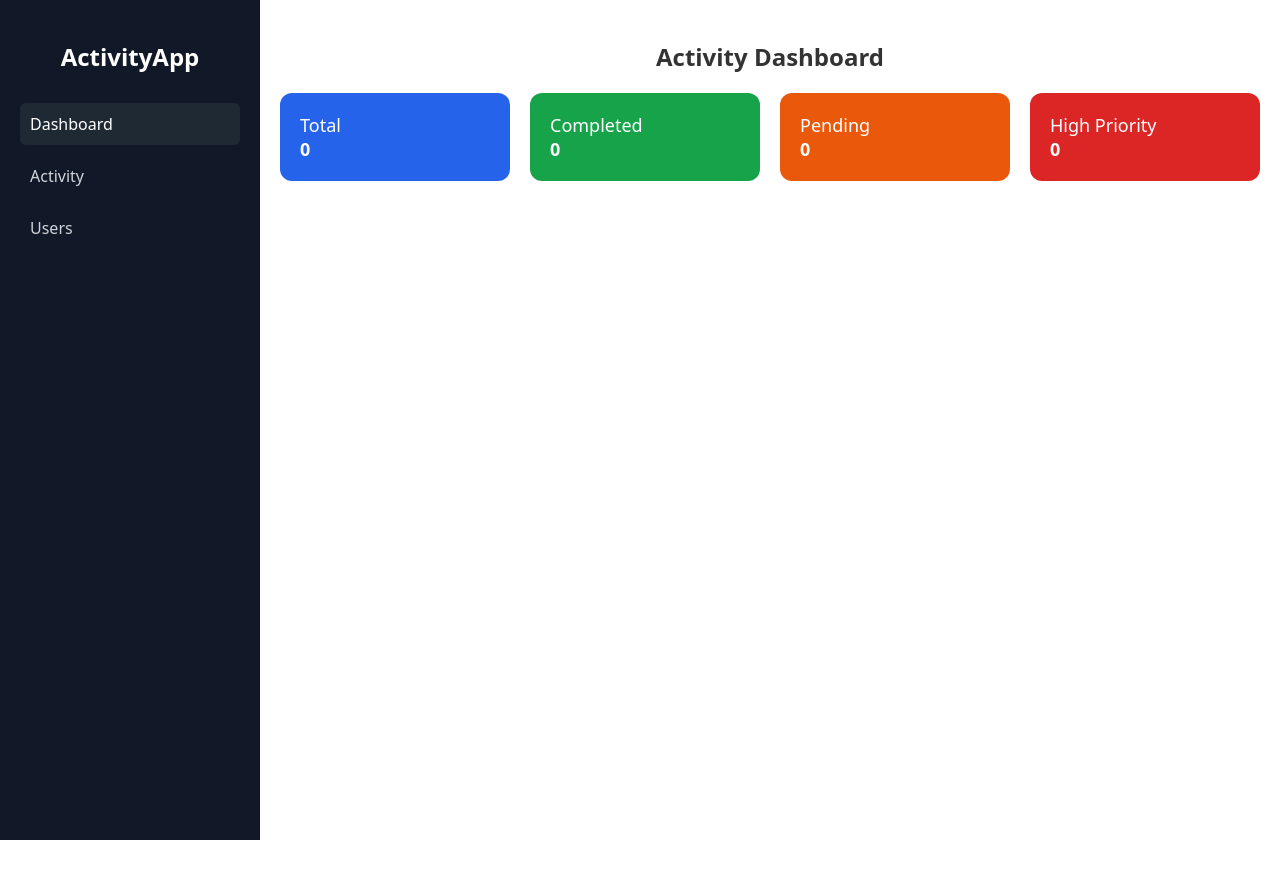
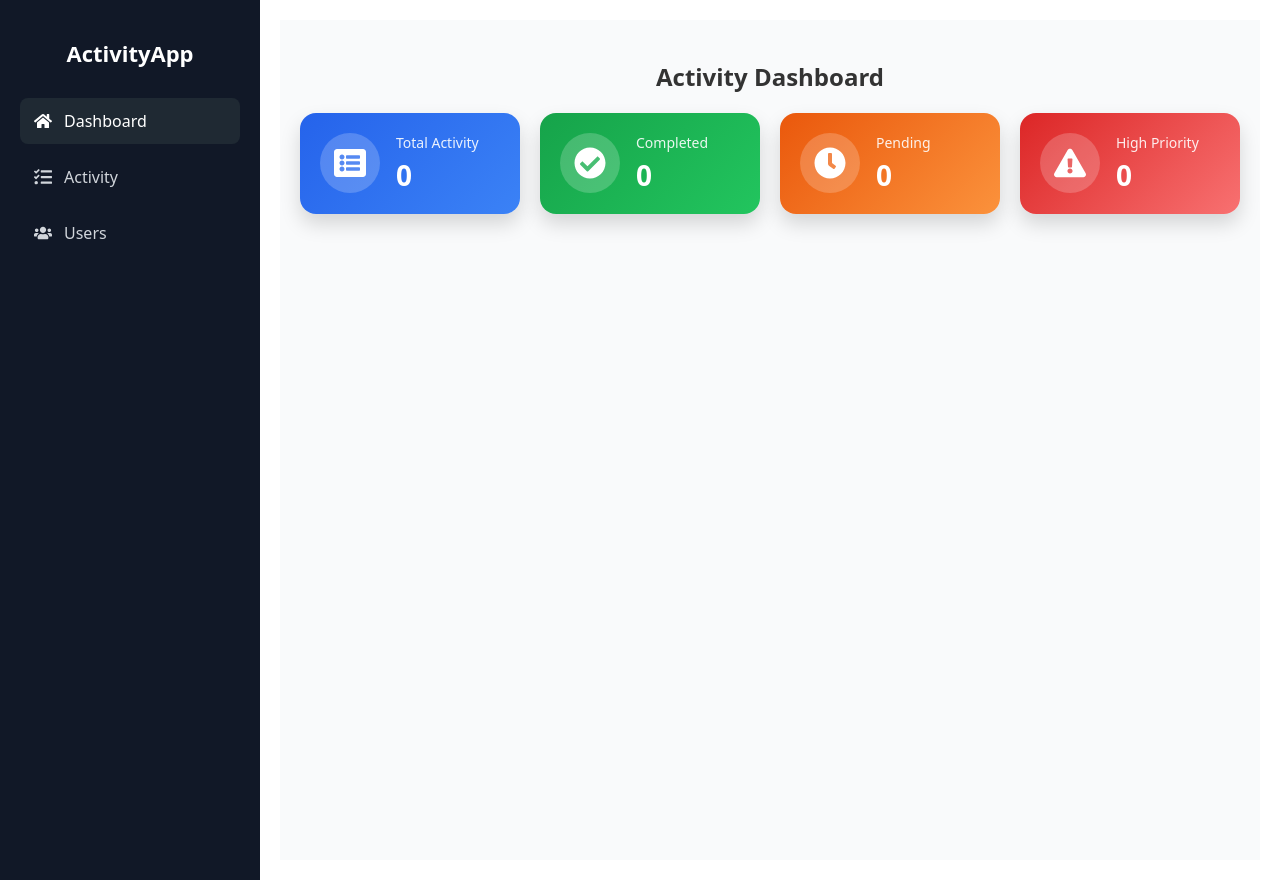
Before and after one commit to HarshKanjariya72/useractivity, a React (Create React App) app: page / in a window 1280 px wide. Before the commit the page ends 840 px from the top, so only its background shows below. Built offline with nearby package versions, Linux system fonts and the light colour scheme.

Commit message:
added style and icons

```diff
--- a/package.json
+++ b/package.json
@@ -3,12 +3,15 @@
   "version": "0.1.0",
   "private": true,
   "dependencies": {
+    "@fortawesome/fontawesome-svg-core": "^7.1.0",
+    "@fortawesome/react-fontawesome": "^3.1.1",
     "@testing-library/dom": "^10.4.1",
     "@testing-library/jest-dom": "^6.9.1",
     "@testing-library/react": "^16.3.1",
     "@testing-library/user-event": "^13.5.0",
     "react": "^19.2.3",
     "react-dom": "^19.2.3",
+    "react-icons": "^5.5.0",
     "react-router-dom": "^6.30.3",
     "react-scripts": "5.0.1",
     "web-vitals": "^2.1.4"
--- a/src/App.js
+++ b/src/App.js
@@ -1,4 +1,4 @@
-import { BrowserRouter, Routes, Route } from "react-router-dom";
+import { Routes, Route } from "react-router-dom";
 import { useState } from "react";
 
 import Sidebar from "./components/layouts/Sidebar";
--- a/src/components/common/ActivityTable.js
+++ b/src/components/common/ActivityTable.js
@@ -4,6 +4,7 @@ export default function ActivityTable({ activities = [], onToggle, onDelete }) {
   }
 
   return (
+  <div className="table-wrapper">
     <table className="activity-table">
       <thead>
         <tr>
@@ -11,14 +12,14 @@ export default function ActivityTable({ activities = [], onToggle, onDelete }) {
           <th>Priority</th>
           <th>Status</th>
           <th>Date</th>
-          <th>Actions</th>
+          <th className="action-col">Actions</th>
         </tr>
       </thead>
 
       <tbody>
         {activities.map(a => (
           <tr key={a.id} className={a.completed ? "completed-row" : ""}>
-            <td className={a.completed ? "completed-text" : ""}>{a.name}</td>
+            <td className="name-cell">{a.name}</td>
 
             <td>
               <span className={`priority ${a.priority?.toLowerCase() || ""}`}>
@@ -26,14 +27,20 @@ export default function ActivityTable({ activities = [], onToggle, onDelete }) {
               </span>
             </td>
 
-            <td>{a.completed ? "Completed" : "Pending"}</td>
+            <td>
+              <span className={`status-badge ${a.completed ? "done" : "pending"}`}>
+                  {a.completed ? "Completed" : "Pending"}
+              </span>
+            </td>
             <td>{a.createdAt || "-"}</td>
 
-            <td>
-                <button className="toggle" onClick={() => onToggle?.(a.id)}>
+            <td className="action">
+                <button className={`toggle ${a.completed ? "completed" : ""}`}
+                  onClick={() => onToggle(a.id)}>
                   Toggle
                 </button>
-                <button className="delete" onClick={() => onDelete?.(a.id)}>
+                <button className="delete"
+                  onClick={() => onDelete(a.id)}>
                   Delete
                 </button>
             </td>
@@ -41,5 +48,6 @@ export default function ActivityTable({ activities = [], onToggle, onDelete }) {
         ))}
       </tbody>
     </table>
+  </div>
   );
 }
--- a/src/components/common/Modal.css
+++ b/src/components/common/Modal.css
@@ -72,7 +72,6 @@
   transform: scale(1.03);
 }
 
-/* Cancel button */
 .modal-actions button:last-child {
   background: #e5e7eb;
   color: #111827;
@@ -88,7 +87,6 @@
   transform: scale(1.03);
 }
 
-/* Animations */
 @keyframes fadeIn {
   from { opacity: 0; }
   to { opacity: 1; }
--- a/src/components/layouts/Sidebar.css
+++ b/src/components/layouts/Sidebar.css
@@ -8,15 +8,21 @@
 .logo {
   color: white;
   margin-bottom: 30px;
+  font-size: 22px;
+  font-weight: bold;
 }
 
 .nav {
-  display: block;
-  padding: 10px;
+  display: flex;
+  align-items: center;
+  gap: 12px;
+  padding: 12px 14px;
   margin-bottom: 10px;
   color: #d1d5db;
   text-decoration: none;
-  border-radius: 6px;
+  border-radius: 8px;
+  font-size: 16px;
+  transition: background 0.2s, color 0.2s;
 }
 
 .nav.active,
@@ -24,3 +30,8 @@
   background: #1f2933;
   color: white;
 }
+
+.nav .icon {
+  font-size: 18px;
+   min-width: 18px;
+}
--- a/src/components/layouts/Sidebar.js
+++ b/src/components/layouts/Sidebar.js
@@ -1,14 +1,14 @@
 import { NavLink } from "react-router-dom";
 import "./Sidebar.css";
+import { FaHome, FaTasks, FaUsers } from "react-icons/fa";
 
 export default function Sidebar() {
   return (
     <aside className="sidebar">
       <h2 className="logo">ActivityApp</h2>
-
-      <NavLink to="/" className="nav">Dashboard</NavLink>
-      <NavLink to="/activity" className="nav">Activity</NavLink>
-      <NavLink to="/users" className="nav">Users</NavLink>
+      <NavLink to="/" className="nav"> <FaHome className="icon" /><span> Dashboard</span></NavLink>
+      <NavLink to="/activity" className="nav"><FaTasks className="icon" /><span>Activity</span></NavLink>
+      <NavLink to="/users" className="nav"><FaUsers className="icon" /><span>Users</span></NavLink>
     </aside>
   );
 }
--- a/src/components/pages/Activity.css
+++ b/src/components/pages/Activity.css
@@ -1,3 +1,15 @@
+.page {
+  padding: 20px;
+  background: #f9fafb;
+  min-height: 100vh;
+}
+.table-wrapper {
+  background: white;
+  border-radius: 16px;
+  padding: 10px;
+  box-shadow: 0 10px 25px rgba(0,0,0,0.08);
+  overflow-x: auto;
+}
 .activity-container {
   max-width: 900px;
   margin: 0 auto;
@@ -26,23 +38,86 @@ h2 { text-align: center;
 .activity-table {
   width: 100%;
   border-collapse: collapse;
-  box-shadow: 0 4px 6px rgba(0,0,0,0.1);
+  font-size: 15px;
 }
-.activity-table th, .activity-table td {
-  padding: 12px 15px;
-  border-bottom: 1px solid #ddd;
+.activity-table thead {
+  background: #f3f4f6;
+}
+
+.activity-table th {
   text-align: left;
+  padding: 14px;
+  font-weight: 600;
+  color: #374151;
 }
-  .activity-table th {
-    background-color: #f4f4f4;
-    font-weight: 600;
-   }
+.activity-table td {
+  padding: 14px;
+  border-bottom: 1px solid #e5e7eb;
+  color: #111827;
+}
+
+.activity-table tbody tr:hover {
+  background: #f9fafb;
+}
+
+/* .activity-table td {
+  padding: 14px;
+  border-bottom: 1px solid #e5e7eb;
+  color: #111827;
+}
+
+.activity-table tbody tr:hover {
+  background: #f9fafb;
+}
   .activity-table tr:hover {
     background-color: #f9f9f9;
-  }
+  } */
+.completed-row {
+  opacity: 0.6;
+}
 
+.completed-row .name-cell {
+  text-decoration: line-through;
+}
+.priority-badge {
+  padding: 4px 10px;
+  border-radius: 999px;
+  font-size: 13px;
+  font-weight: 500;
+}
 
-.badge {
+.priority-badge.low {
+  background: #dcfce7;
+  color: #166534;
+}
+
+.priority-badge.medium {
+  background: #e0f2fe;
+  color: #075985;
+}
+
+.priority-badge.high {
+  background: #fee2e2;
+  color: #991b1b;
+}
+
+.status-badge {
+  padding: 4px 10px;
+  border-radius: 999px;
+  font-size: 13px;
+  font-weight: 500;
+}
+
+.status-badge.done {
+  background: #dcfce7;
+  color: #166534;
+}
+
+.status-badge.pending {
+  background: #fef3c7;
+  color: #92400e;
+}
+/* .badge {
    padding: 5px 10px;
    border-radius: 12px;
    color: #fff;
@@ -62,7 +137,7 @@ h2 { text-align: center;
 }
 .status-completed {
    background-color: #2ecc71;
-  }
+  } */
 
 
 .btn-add {
@@ -98,7 +173,7 @@ h2 { text-align: center;
 
 .activity-header h2 {
   margin: 0;
-  font-size: 24px;
+  font-size: 26px;
   color: #111827;
 }
 
@@ -106,9 +181,10 @@ h2 { text-align: center;
   background: #2563eb;
   color: white;
   border: none;
-  padding: 10px 20px;
+  padding: 10px 22px;
   border-radius: 10px;
   cursor: pointer;
+  font-size: 15px;
   font-weight: 500;
   transition: background 0.2s, transform 0.1s;
 }
@@ -125,30 +201,31 @@ h2 { text-align: center;
   flex-wrap: wrap;
   align-items: center;
 }
-.controls input[type="text"] {
+
+.controls input {
   flex: 1;
-  min-width: 200px;
-  padding: 10px 12px;
+  min-width: 220px;
+  padding: 10px 14px;
+  border-radius: 8px;
   border: 1px solid #d1d5db;
-  border-radius: 8px;
-  font-size: 16px;
+  font-size: 15px;
   outline: none;
-  transition: border-color 0.2s;
+  transition: border-color 0.2s, box-shadow 0.2s;
 }
 
-.controls input[type="text"]:focus {
+.controls input:focus {
   border-color: #2563eb;
   box-shadow: 0 0 0 2px rgba(37, 99, 235, 0.2);
 }
 
 .controls select {
-  padding: 10px 12px;
+  padding: 10px 14px;
+  border-radius: 8px;
   border: 1px solid #d1d5db;
-  border-radius: 8px;
-  font-size: 16px;
+  font-size: 15px;
   outline: none;
-  transition: border-color 0.2s;
   cursor: pointer;
+  transition: border-color 0.2s, box-shadow 0.2s;
 }
 
 .controls select:focus {
@@ -168,9 +245,8 @@ h2 { text-align: center;
   margin-right: 6px;
 }
 
-/* Toggle button */
 .activity-table button.toggle {
-  background: #16a34a; /* green */
+  background: #16a34a;
   color: white;
 }
 
@@ -179,9 +255,8 @@ h2 { text-align: center;
   transform: scale(1.05);
 }
 
-/* Delete button */
 .activity-table button.delete {
-  background: #dc2626; /* red */
+  background: #dc2626;
   color: white;
 }
 
@@ -197,3 +272,44 @@ h2 { text-align: center;
 .activity-table button i {
   margin-right: 4px;
 }
+
+.actions {
+  display: flex;
+  gap: 8px;
+}
+
+.actions .toggle {
+  background: #16a34a;
+  color: white;
+  border: none;
+  padding: 6px 12px;
+  border-radius: 8px;
+  cursor: pointer;
+  font-size: 14px;
+  transition: background 0.2s, transform 0.1s;
+}
+
+.actions .toggle.completed {
+  background: #6b7280;
+}
+
+.actions .toggle:hover {
+  background: #15803d;
+  transform: scale(1.05);
+}
+
+.actions .delete {
+  background: #dc2626;
+  color: white;
+  border: none;
+  padding: 6px 12px;
+  border-radius: 8px;
+  cursor: pointer;
+  font-size: 14px;
+  transition: background 0.2s, transform 0.1s;
+}
+
+.actions .delete:hover {
+  background: #b91c1c;
+  transform: scale(1.05);
+}
--- a/src/components/pages/Activity.js
+++ b/src/components/pages/Activity.js
@@ -22,7 +22,7 @@ export default function Activity({ activities = [], onAdd, onToggle, onDelete })
     <div className="page">
       <div className="activity-header">
         <h2>Activities</h2>
-        <button className="add-btn" onClick={() => setShowModal(true)}>+ Add</button>
+        <button className="add-btn" onClick={() => setShowModal(true)}>+ Add Activity</button>
       </div>
 
       <div className="controls">
--- a/src/components/pages/Dashboard.css
+++ b/src/components/pages/Dashboard.css
@@ -1,17 +1,53 @@
 .cards {
   display: grid;
-  grid-template-columns: repeat(4, 1fr);
+  grid-template-columns: repeat(auto-fit, minmax(220px, 1fr));
   gap: 20px;
 }
 
 .card {
+  display: flex;
+  align-items: center;
+  gap: 16px;
   padding: 20px;
+  border-radius: 16px;
   color: white;
-  border-radius: 12px;
-  font-size: 18px;
+  box-shadow: 0 10px 20px rgba(0,0,0,0.15);
+  transition: transform 0.2s ease, box-shadow 0.2s ease;
+  cursor: pointer;
 }
 
-.blue { background: #2563eb; }
-.green { background: #16a34a; }
-.orange { background: #ea580c; }
-.red { background: #dc2626; }
+.blue { background:linear-gradient(135deg, #2563eb, #3b82f6)}
+.green { background: linear-gradient(135deg, #16a34a, #22c55e)}
+.orange { background:linear-gradient(135deg, #ea580c, #fb923c) }
+.red { background:linear-gradient(135deg, #dc2626, #f87171)}
+
+.dashboard-title {
+  margin-bottom: 20px;
+  font-size: 26px;
+  color: #111827;
+}
+
+.card:hover {
+  transform: translateY(-5px);
+  box-shadow: 0 16px 30px rgba(0,0,0,0.25);
+}
+.card-icon {
+  font-size: 32px;
+  background: rgba(255,255,255,0.2);
+  padding: 14px;
+  border-radius: 50%;
+  display: flex;
+  align-items: center;
+  justify-content: center;
+}
+.card p {
+  margin: 0;
+  font-size: 14px;
+  opacity: 0.9;
+}
+
+.card h3 {
+  margin: 4px 0 0;
+  font-size: 28px;
+  font-weight: bold;
+}
--- a/src/components/pages/Dashboard.js
+++ b/src/components/pages/Dashboard.js
@@ -1,4 +1,5 @@
 import "./Dashboard.css";
+import { FaListAlt, FaCheckCircle, FaClock, FaExclamationTriangle } from "react-icons/fa";
 
 export default function Dashboard({ activities }) {
   const total = activities.length;
@@ -11,10 +12,31 @@ export default function Dashboard({ activities }) {
       <h2>Activity Dashboard</h2>
 
       <div className="cards">
-        <div className="card blue">Total <br /><b>{total}</b></div>
-        <div className="card green">Completed<br /><b>{completed}</b></div>
-        <div className="card orange">Pending<br /><b>{pending}</b></div>
-        <div className="card red">High Priority<br /><b>{high}</b></div>
+        <div className="card blue">
+          <div className="card-icon"><FaListAlt /></div>
+          <div><p>Total Activity</p><h3>{total}</h3></div>
+        </div>
+        <div className="card green">
+          <div className="card-icon"><FaCheckCircle /></div>
+          <div>
+            <p>Completed</p>
+            <h3>{completed}</h3>
+          </div>
+        </div>
+        <div className="card orange">
+          <div className="card-icon"><FaClock /></div>
+          <div>
+            <p>Pending</p>
+            <h3>{pending}</h3>
+          </div>
+        </div>
+        <div className="card red">
+          <div className="card-icon"><FaExclamationTriangle /></div>
+          <div>
+            <p>High Priority</p>
+            <h3>{high}</h3>
+          </div>
+        </div>
       </div>
     </div>
   );
```
Also changed, not shown: 1 other file (tests, documents, lock files or other folders).
